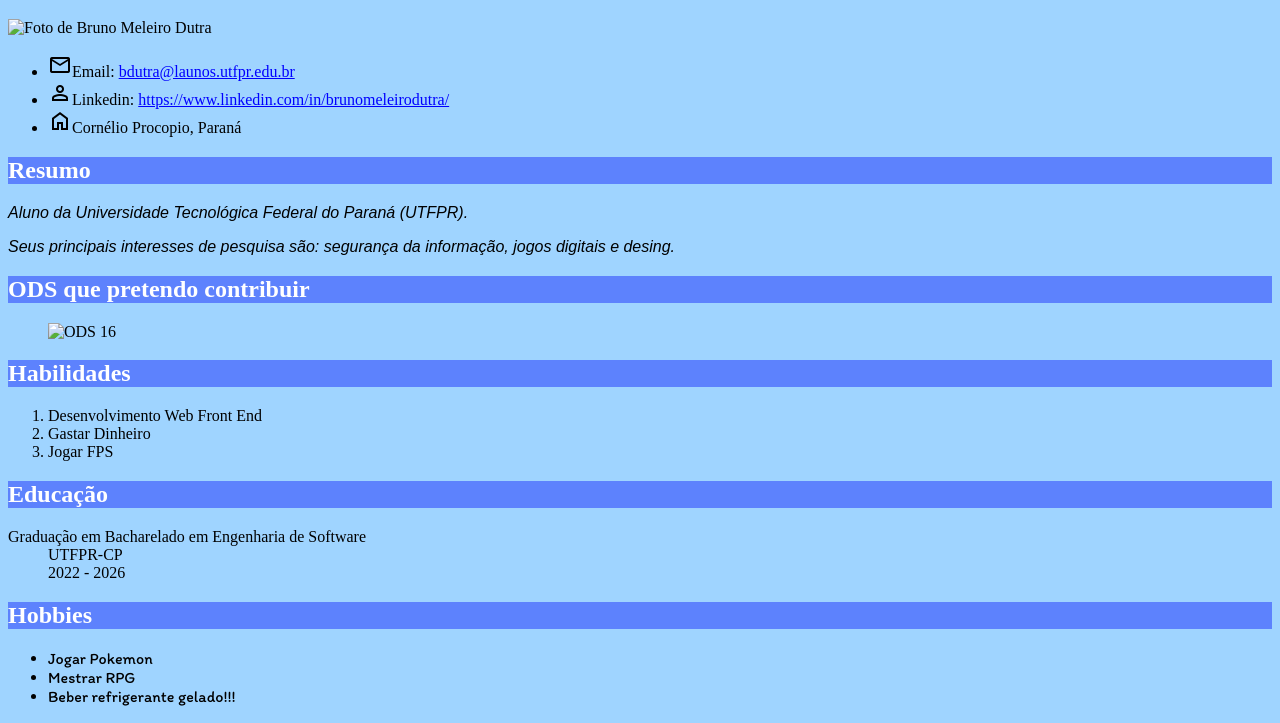
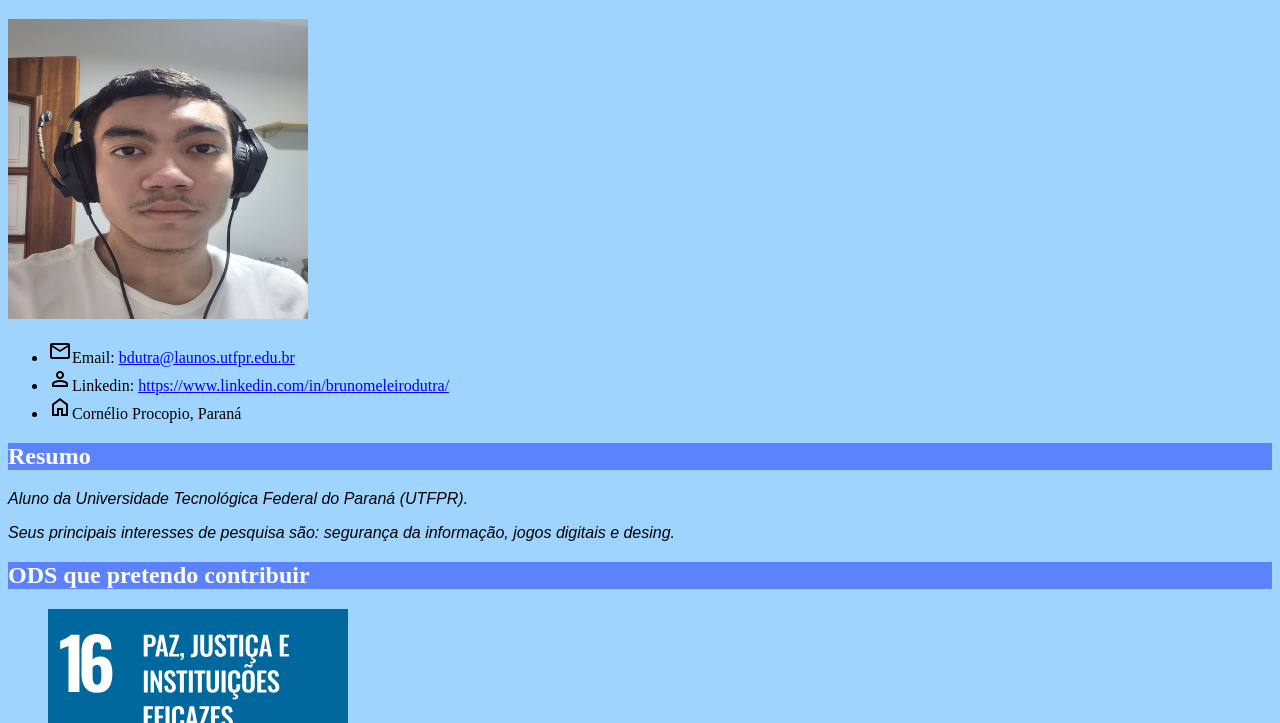
Before and after one commit to BrinoMD/CurriculoBruno, a plain HTML site: page index.html in a window 1280 px wide. Shown: the part 61-784 px from the top of the page. Drawn offline with nearby package versions, Linux system fonts and the light colour scheme; the site is published under a folder, as on GitHub Pages, so addresses that start at the root find nothing.

Commit message:
index.html

```diff
--- a/index.html
+++ b/index.html
@@ -10,7 +10,7 @@
 </head>
 <body>
     <h1 id="t1">Bruno Meleiro Dutra</h1>
-    <img src="/figs/FotoDePerfil.jpg" alt="Foto de Bruno Meleiro Dutra"  width="300" height="300">
+    <img src="figs/FotoDePerfil.jpg" alt="Foto de Bruno Meleiro Dutra"  width="300" height="300">
     <ul>
         <li><span class="material-symbols-outlined">
                 mail
@@ -28,7 +28,7 @@
 
     <h2 class="subTitulo">ODS que pretendo contribuir</h2>
     <figure>
-        <img src="/figs/ODS-16.svg" alt="ODS 16" width="300" height="300">
+        <img src="figs/ODS-16.svg" alt="ODS 16" width="300" height="300">
     </figure>
     <h2 class="subTitulo">Habilidades</h2>
     <ol>
```
